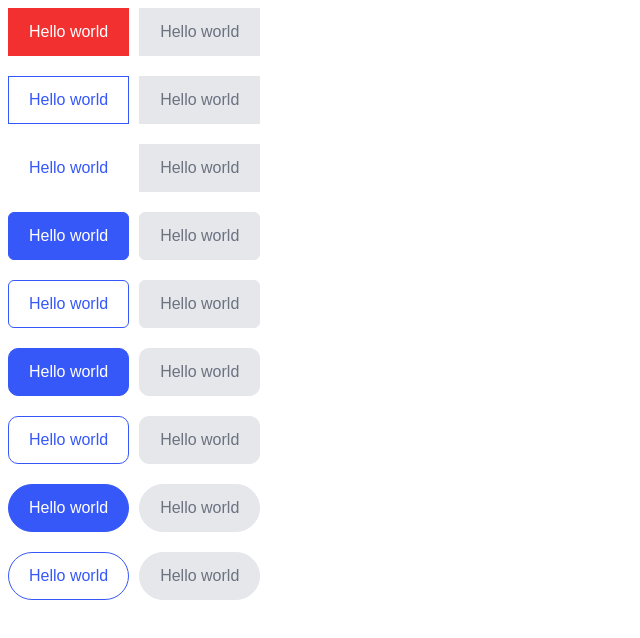
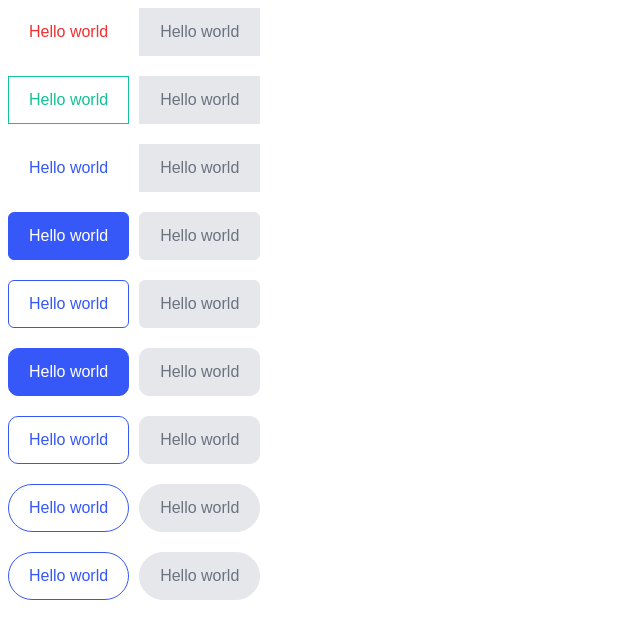
Before and after one commit to CihanErenler/atlast-react-component-library, a React (Vite) app: page / in a window 1280 px wide. Shown: the top 638 px of the page, without its empty margins (0-640 px from the left). Built offline with nearby package versions, Linux system fonts and the light colour scheme.

Commit message:
implement color variations

```diff
--- a/src/App.tsx
+++ b/src/App.tsx
@@ -10,7 +10,7 @@ function App() {
           marginBottom: '20px',
         }}
       >
-        <Button title="Hello world" color="danger" />
+        <Button title="Hello world" color="danger" variant="ghost" />
         <Button title="Hello world" disabled />
       </div>
       <div
@@ -20,7 +20,7 @@ function App() {
           marginBottom: '20px',
         }}
       >
-        <Button title="Hello world" variant="outline" />
+        <Button title="Hello world" variant="outline" color="success" />
         <Button title="Hello world" disabled />
       </div>
       <div
@@ -90,7 +90,7 @@ function App() {
           marginBottom: '20px',
         }}
       >
-        <Button title="Hello world" borderRadius="full" />
+        <Button title="Hello world" borderRadius="full" variant="outline"/>
         <Button title="Hello world" disabled borderRadius="full" />
       </div>
       <div
--- a/src/components/Button/styles.module.scss
+++ b/src/components/Button/styles.module.scss
@@ -1,4 +1,5 @@
 @use "../../styles" as *;
+@use "../../styles/mixins" as *;
 
 .button {
   background-color: none;
@@ -12,6 +13,7 @@
   align-items: center;
   justify-content: center;
   border: 1px solid transparent;
+  @include prevent-text-selection;
 
   // Primary
   &:not(.disabled) {
@@ -72,6 +74,48 @@
           background-color: $blue-light-4;
         }
       }
+
+      &.color-danger {
+        background-color: $white;
+        border-color: $red;
+        color: $red;
+
+        &:hover {
+          background-color: $red-light-5;
+        }
+
+        &:active {
+          background-color: $red-light-4;
+        }
+      }
+
+      &.color-secondary {
+        background-color: $white;
+        border-color: $dark-1;
+        color: $dark-1;
+
+        &:hover {
+          background-color: $gray-2;
+        }
+
+        &:active {
+          background-color: $gray-3;
+        }
+      }
+
+      &.color-success {
+        background-color: $white;
+        border-color: $secondary-color;
+        color: $secondary-color;
+
+        &:hover {
+          background-color: $green-light-8;
+        }
+
+        &:active {
+          background-color: $green-light-6;
+        }
+      }
     }
 
     // Ghost styles
@@ -88,6 +132,47 @@
         &:active {
           background-color: $blue-light-5;
           color: $primary-color;
+        }
+      }
+
+      &.color-secondary {
+        background-color: transparent;
+        color: $dark-1;
+
+        &:hover {
+          background-color: $gray-2;
+          color: $dark-1;
+        }
+
+        &:active {
+          background-color: $gray-3;
+          color: $dark-1;
+        }
+      }
+
+      &.color-success {
+        background-color: transparent;
+        color: $secondary-color;
+
+        &:hover {
+          background-color: $green-light-8;
+        }
+
+        &:active {
+          background-color: $green-light-6;
+        }
+      }
+
+      &.color-danger {
+        background-color: transparent;
+        color: $red;
+
+        &:hover {
+          background-color: $red-light-5;
+        }
+
+        &:active {
+          background-color: $red-light-4;
         }
       }
     }
--- a/src/styles/_colors.scss
+++ b/src/styles/_colors.scss
@@ -104,3 +104,5 @@ $green-light-3: #82e6ac;
 $green-light-4: #acefc8;
 $green-light-5: #c2f3d6;
 $green-light-6: #daf8e6;
+$green-light-7: #eafff2;
+$green-light-8: #f0fff6;
--- /dev/null
+++ b/src/styles/_mixins.scss
@@ -0,0 +1,6 @@
+@mixin prevent-text-selection {
+  -webkit-user-select: none; /* Safari */
+  -moz-user-select: none; /* Firefox */
+  -ms-user-select: none; /* IE10+/Edge */
+  user-select: none; /* Standard */
+}
--- a/src/styles/index.scss
+++ b/src/styles/index.scss
@@ -1,2 +1,3 @@
 @forward "./colors";
+@forward "./mixins";
 @import url("https://fonts.googleapis.com/css2?family=Inter:ital,opsz,wght@0,14..32,100..900;1,14..32,100..900&display=swap");
```
